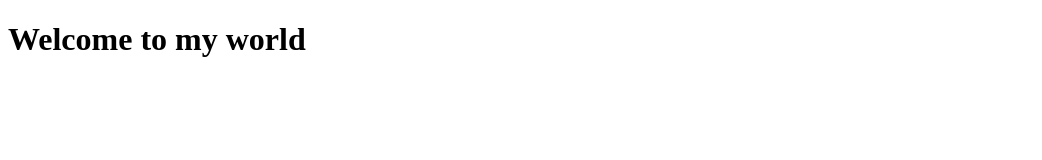
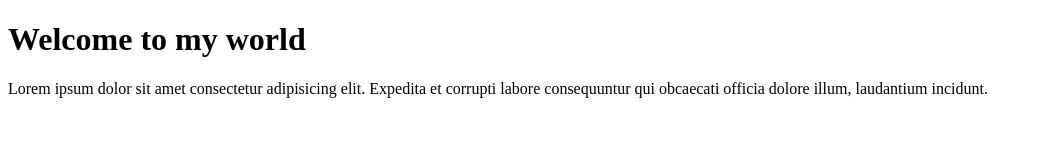
Before and after one commit to Mahin333/hafez-project, a plain HTML site: page index.html in a window 1280 px wide. Shown: the whole page, without its empty margins (0-1042 px from the left). Drawn offline with Linux system fonts and the light colour scheme; files that its build step writes are made by us from their sources.

Commit message:
scond added

```diff
--- a/index.html
+++ b/index.html
@@ -12,7 +12,8 @@
 <body>
 
     <h1>Welcome to my world</h1>
-
+    <p>Lorem ipsum dolor sit amet consectetur adipisicing elit. Expedita et corrupti labore consequuntur qui obcaecati
+        officia dolore illum, laudantium incidunt.</p>
 
 
 </body>
```
